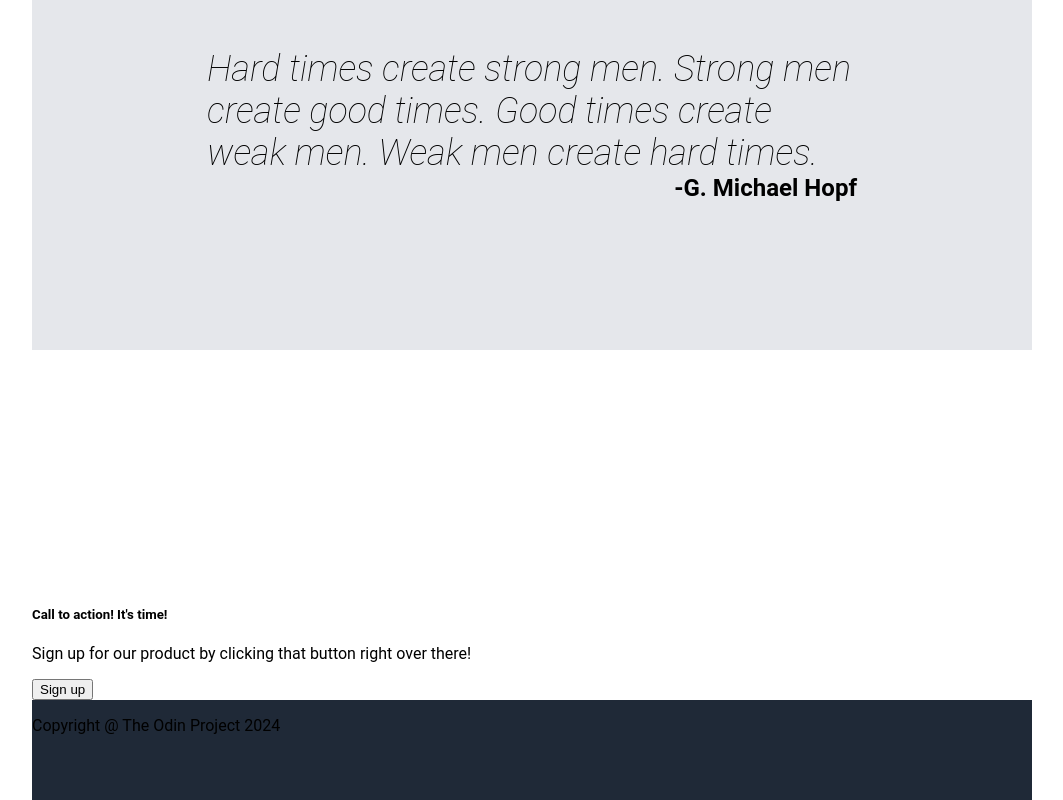
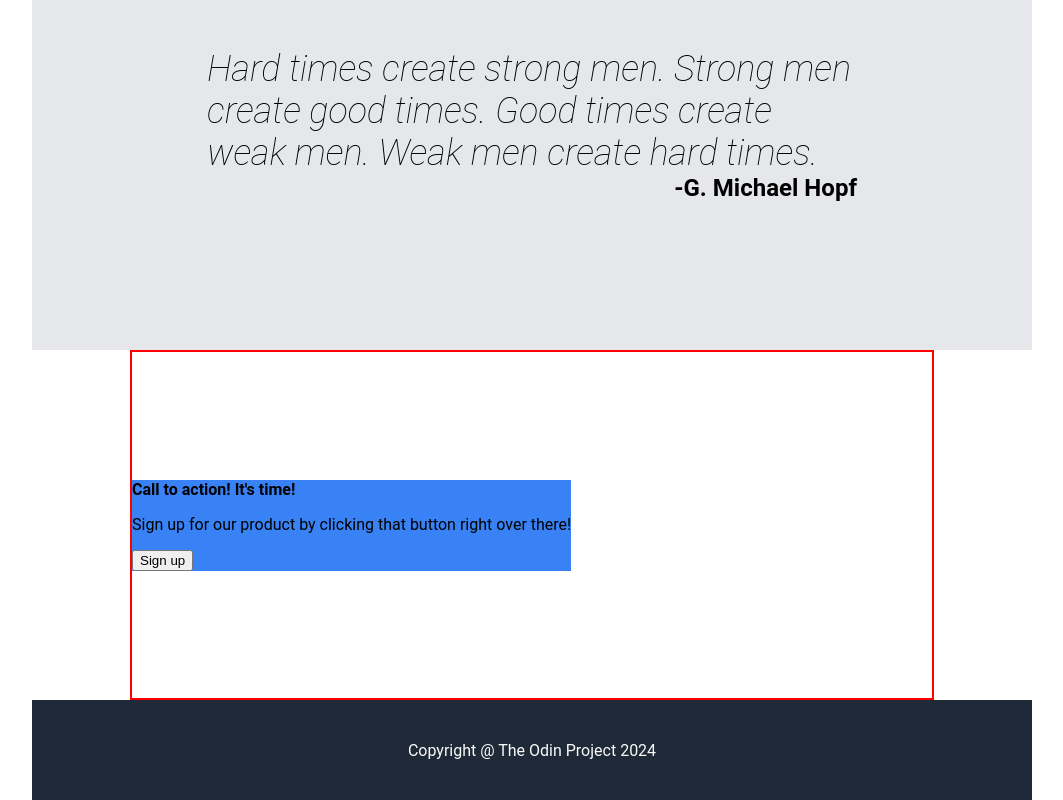
Before and after one commit to cdogcoda/odin-landing-page, a plain HTML site: page index.html in a window 1280 px wide. Shown: the part 1000-1800 px from the top of the page, without its empty margins (108-1171 px from the left). Drawn offline with Linux system fonts and the light colour scheme.

Commit message:
Change section four h5 tag to h4 tag
Solely for aesthetic purposes

```diff
--- a/index.html
+++ b/index.html
@@ -66,7 +66,7 @@
                 <div class="content">
                     <div class="media">
                         <div class="text-content">
-                            <h5>Call to action! It's time!</h5>
+                            <h4>Call to action! It's time!</h4>
                             <p>Sign up for our product by clicking that button right over there!</p>
                         </div>
                         <button>Sign up</button>
--- a/styles.css
+++ b/styles.css
@@ -178,7 +178,30 @@ body {
     justify-content: flex-end;
 }
 
+.four .container {
+    border: red 2px solid;
+    width: 80%;
+    margin: 0 auto;
+    padding: 0;
+    flex: 1;
+    display: flex;
+    align-items: center;
+}
+
+.four .media {
+    margin: 0;
+    background-color: #3882F6;
+}
+
+.four h4 {
+    margin: 0;
+}
+
 .footer {
     background-color: #1F2937;
     height: 100px;
+    color: #F9FAF8;
+    display: flex;
+    justify-content: center;
+    align-items: center;
 }
```
